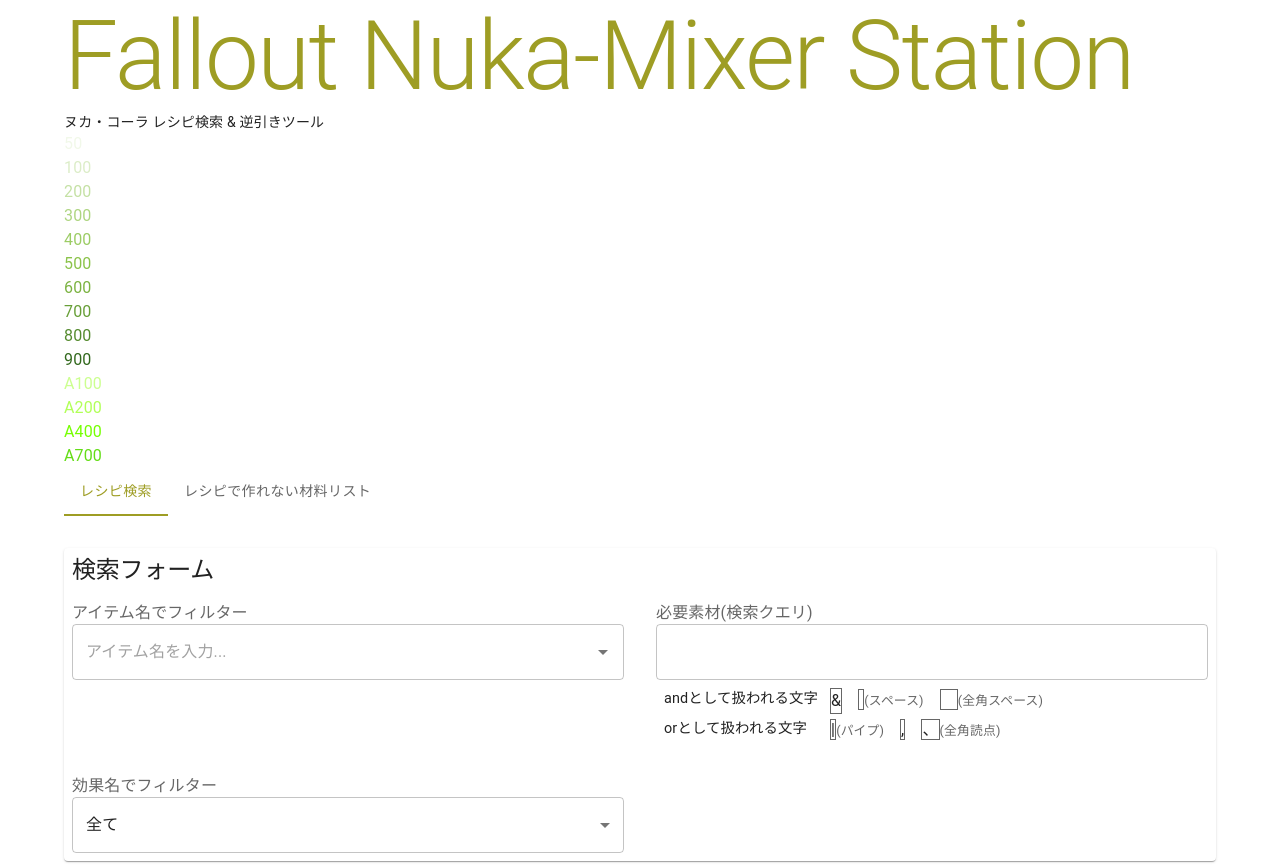
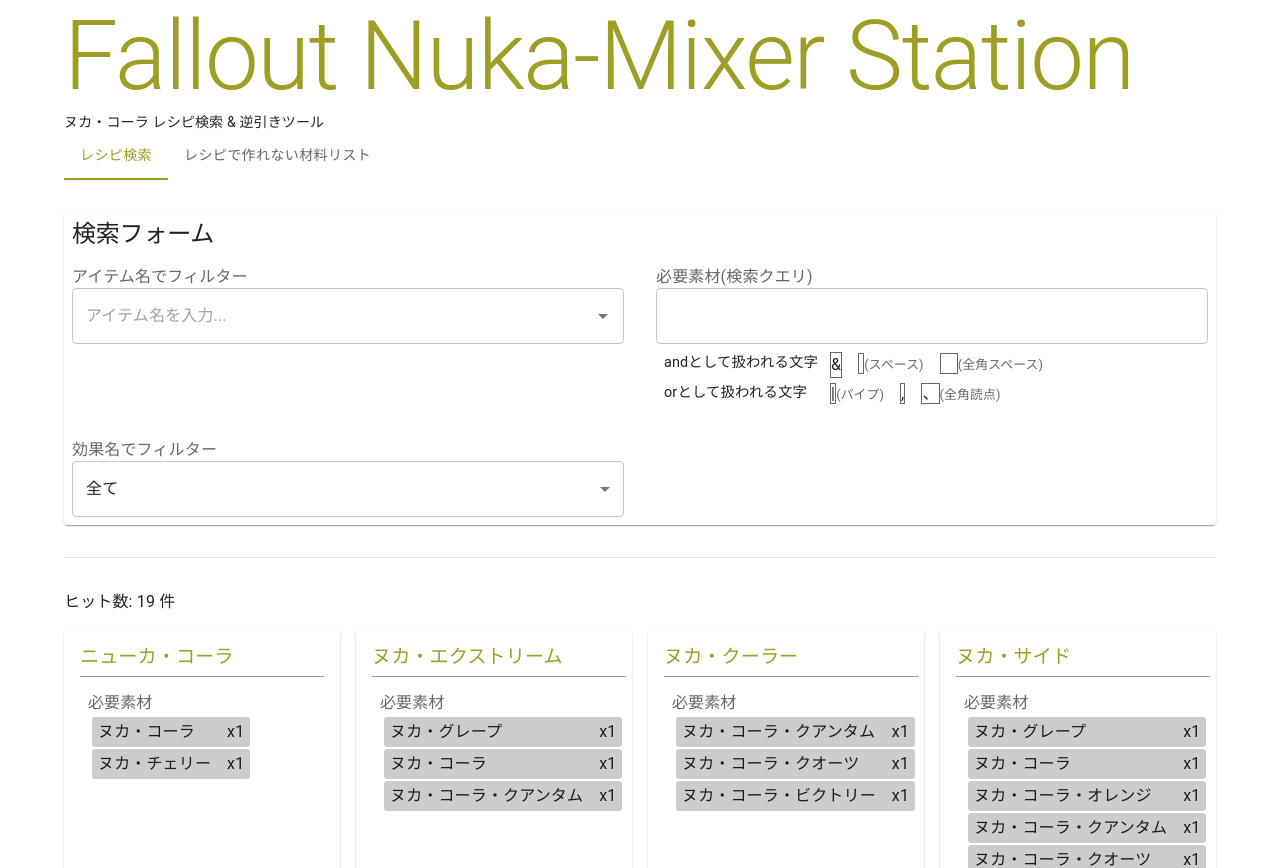
Before and after one commit to vvlvm/fallout-recipe, a React (Vite) app: page / in a window 1280 px wide. Shown: the top 868 px of the page. Built offline with nearby package versions, Linux system fonts and the light colour scheme.

Commit message:
テスト用コンポーネントを削除

```diff
--- a/src/App.tsx
+++ b/src/App.tsx
@@ -1,13 +1,12 @@
+import Box from '@mui/material/Box'
+import Container from '@mui/material/Container'
 import Tab from '@mui/material/Tab'
 import Tabs from '@mui/material/Tabs'
+import Typography from '@mui/material/Typography'
 import { useState } from 'react'
 import { Filters } from './components/filters/index.tsx'
 import { INGREDIENT_NAMES } from './constants/INGREDIENT_NAMES.ts'
 import { RECIPE_MAP } from './constants/RECIPE_MAP.ts'
-import Container from '@mui/material/Container'
-import Box from '@mui/material/Box'
-import Typography from '@mui/material/Typography'
-import { lightGreen } from '@mui/material/colors'
 
 const RECIPE_NAMES = Object.keys(RECIPE_MAP)
 const UNMAKEABLE_INGREDIENTS = INGREDIENT_NAMES.filter(
@@ -26,11 +25,6 @@
 				<Typography variant='body2'>
 					ヌカ・コーラ レシピ検索 & 逆引きツール
 				</Typography>
-				{Object.keys(lightGreen).map((e) => (
-					<Typography sx={{ color: lightGreen[e as keyof typeof lightGreen] }}>
-						{e}
-					</Typography>
-				))}
 			</Box>
 			<Tabs
 				aria-label='ツールを選択'
```
